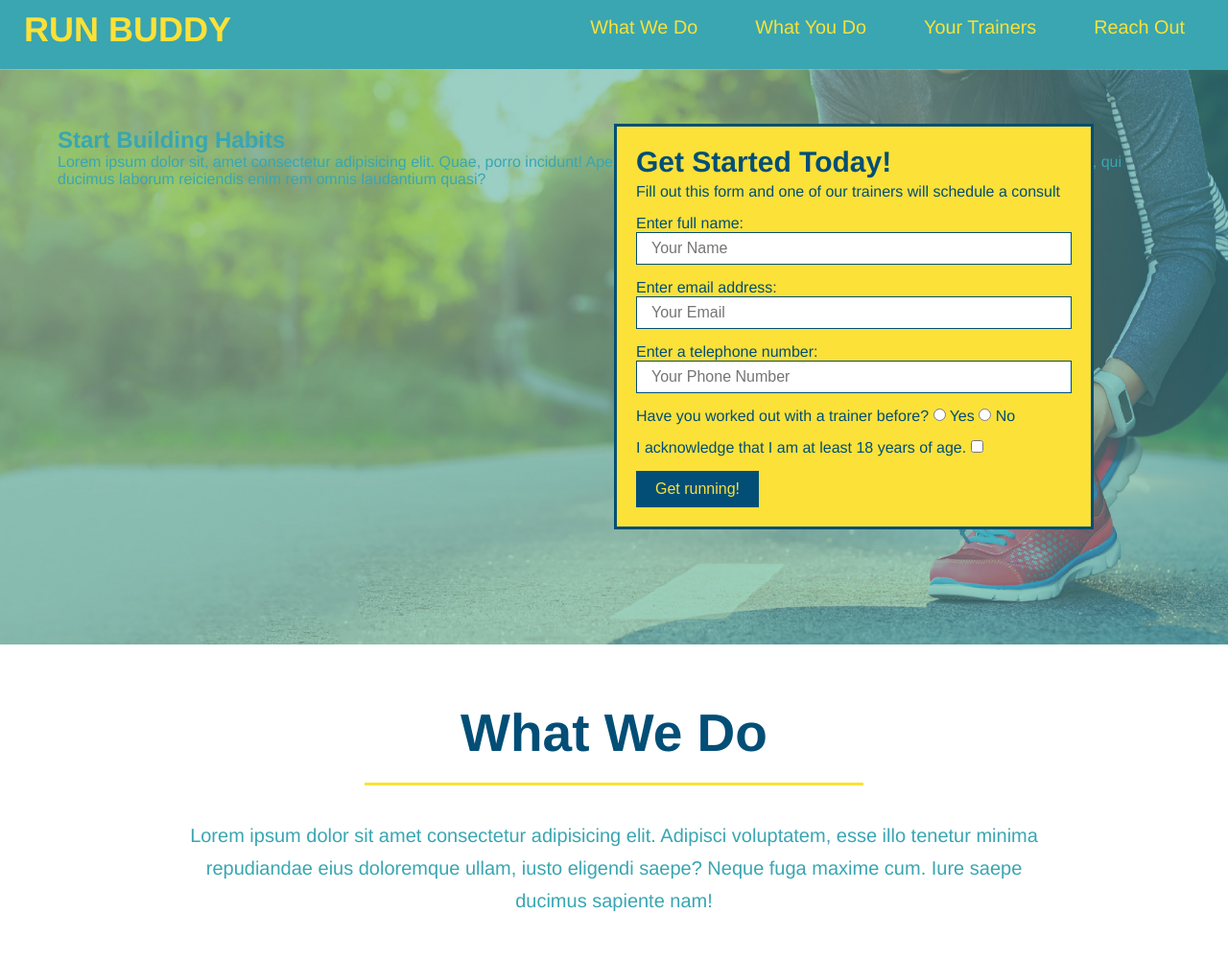
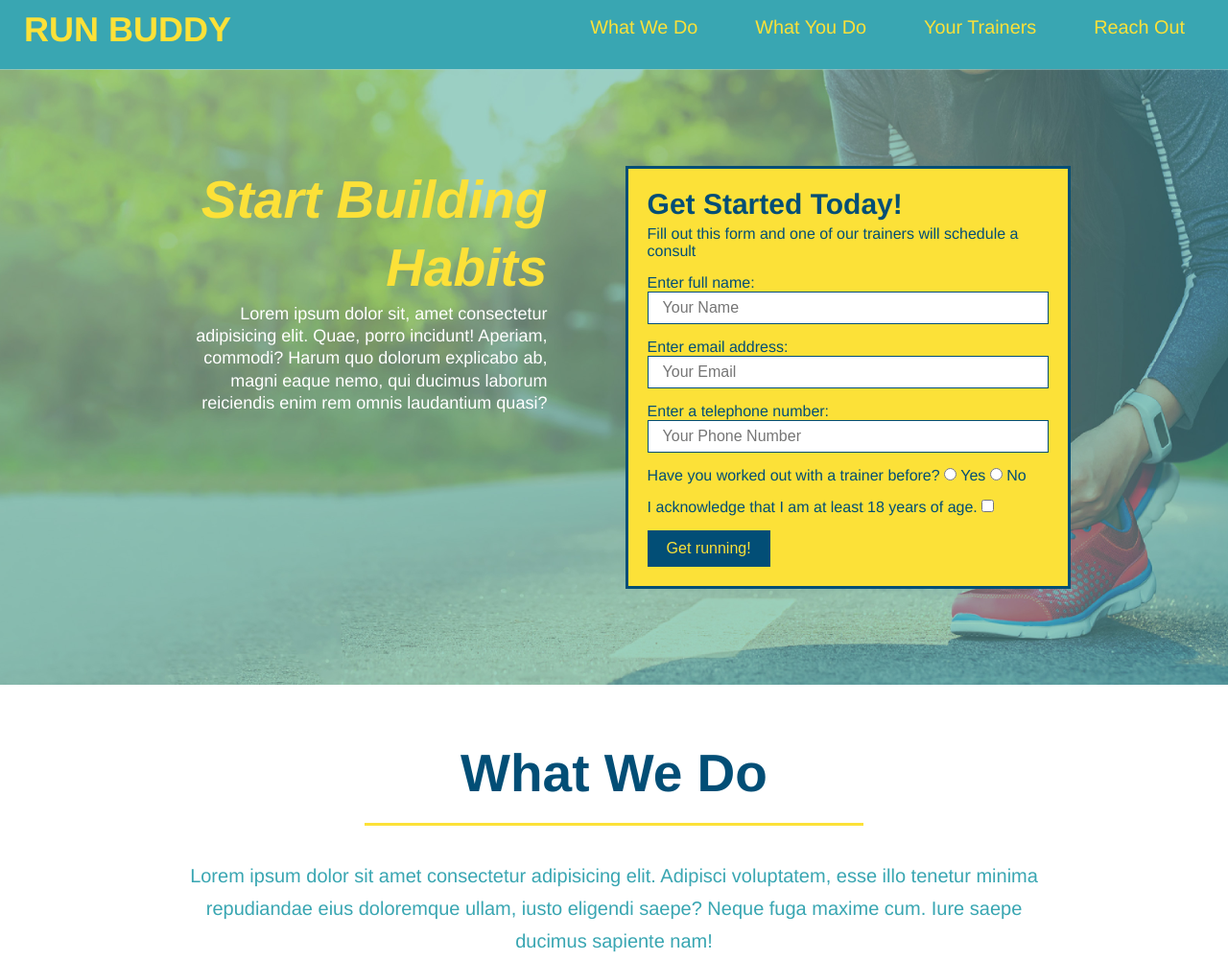
Before and after one commit to lillielovatt/run-buddy, a plain HTML site: page index.html in a window 1280 px wide. Shown: the top 1001 px of the page at 96% size. Drawn offline with Linux system fonts and the light colour scheme.

Commit message:
added flexbox to the hero

```diff
--- a/assets/css/style.css
+++ b/assets/css/style.css
@@ -56,17 +56,18 @@ footer{
     background: #fce138;
     width: 100%;
     padding: 40px 35px;
+    display:flex;
+    justify-content: space-between;
+    flex-wrap: wrap;
 }
 
 footer h2{
-    display: inline;
     color: #024e76;
     font-size:30px;
     margin:0;
 }
 
 footer div{
-    float: right;
     line-height: 1.5;
     text-align: right;
 }
@@ -81,24 +82,34 @@ section{
 
 /* hero style start */
 .hero{
-    height:600px;
     background-image: url("../images/hero-bg.jpg");
     background-size: cover;
     background-position: center;
-    position:relative;
+    /* position:relative; */
+    display:flex;
+    justify-content: center;
+    flex-wrap: wrap;
+}
+.hero-cta{
+    text-align:right;
+    width:35%;
+    margin:3.5%;
+    color:#fff;
+    font-size:18px;
+    line-height: 1.3;
+}
+.hero-cta h2{
+    font-size: 55px;
+    color:#fce138;
+    font-style: italic;
 }
 .hero-form{
     color:#024e76;
     background-color: #fce138;
     padding:20px;
-    width:500px;
     border: solid 3px #024e76;
-    position:absolute;
-    bottom:120px;
-    right:140px;
-    /* border-style:solid;
-    border-width:3px;
-    border-color: #024e76; */
+    width:40%;
+    margin:3.5%;
 }
 .hero-form h3{
     font-size: 30px;
```
